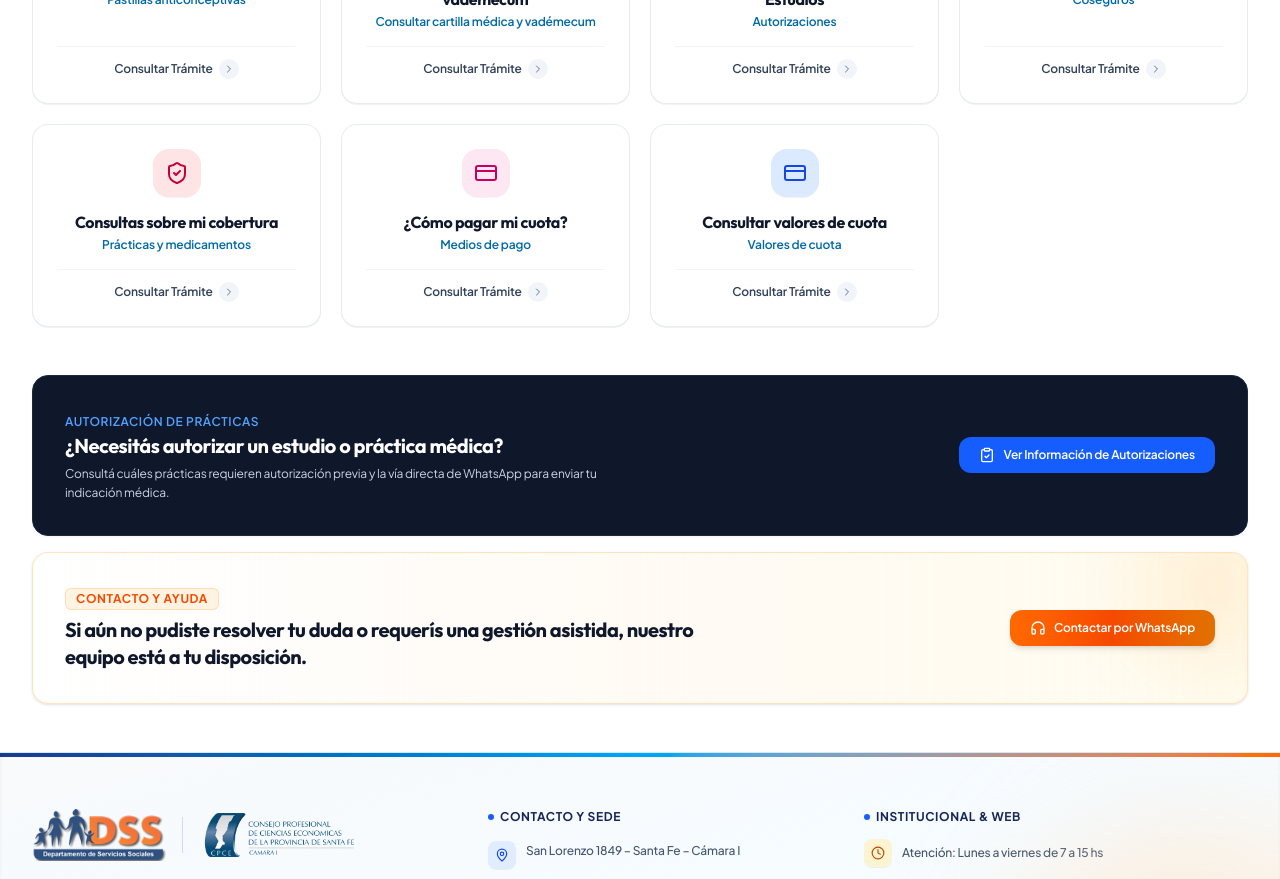
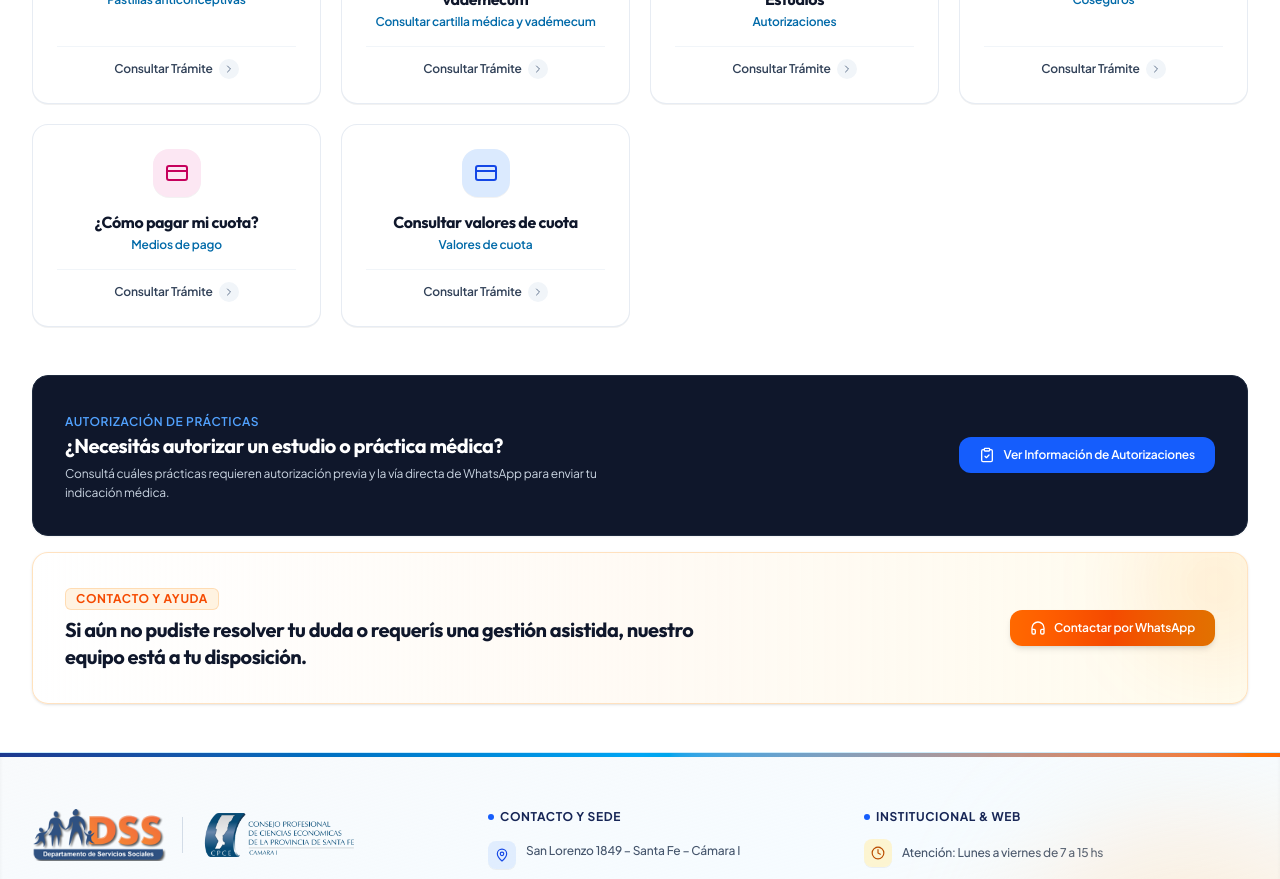
Before and after one commit to KarimServin/guia-interactiva-dss, a Next.js app: page / in a window 1280 px wide. Shown: the part 1440-2319 px from the top of the page. Built offline with nearby package versions, Linux system fonts and the light colour scheme.

Commit message:
Remove Consultas sobre mi cobertura card module from Home action grid

```diff
--- a/src/app/page.tsx
+++ b/src/app/page.tsx
@@ -59,7 +59,7 @@ export default function HomePage() {
   // Card click in Hero Section
   const handleSelectCard = (cardId: string) => {
     if (cardId === 'que-es') {
-      const mod = ACTION_MODULES.find(m => m.id === 'cobertura');
+      const mod = ACTION_MODULES.find(m => m.id === 'afiliacion');
       if (mod) setSelectedModule(mod);
     } else if (cardId === 'soy-afiliado') {
       setShowCredentialModal(true);
--- a/src/data/dssData.ts
+++ b/src/data/dssData.ts
@@ -394,48 +394,6 @@ export const ACTION_MODULES: ActionModule[] = [
     }
   },
   {
-    id: 'cobertura',
-    buttonNumber: 9,
-    title: 'Prácticas y medicamentos',
-    verbTitle: 'Consultas sobre mi cobertura',
-    shortDesc: 'Planes General (70% prácticas / 100% internación) y Básico (60% prácticas / 80% internación), Vademécum 60%.',
-    iconName: 'ShieldCheck',
-    colorClass: {
-      bg: 'bg-white',
-      border: 'border-slate-200',
-      text: 'text-blue-900',
-      hover: 'hover:border-sky-500 hover:shadow-md',
-      iconBg: 'bg-blue-900 text-white'
-    },
-    details: {
-      summary: 'El DSS ofrece esquemas de cobertura diferenciados según tu plan (General o Básico). Para solicitar el cambio entre planes, utilizá el formulario de Solicitud de Cambio de Plan de Cobertura.',
-      highlights: [
-        'Formulario de Cambio de Plan: Solicitud de Cambio de Plan de Cobertura (Cambio de Plan.pdf).',
-        'Plan General: Cobertura del 70% en prácticas médicas y 100% en internación.',
-        'Plan Básico: Cobertura del 60% en prácticas médicas y 80% en internación.',
-        'Medicamentos: Cobertura del 60% en ambos planes para Vademécum.'
-      ],
-      steps: [
-        {
-          step: 1,
-          title: 'Verificar Plan Activo',
-          desc: 'Consultá tu plan de cobertura activo con la administración del DSS.'
-        },
-        {
-          step: 2,
-          title: 'Cambio de Plan',
-          desc: 'Si deseás modificar tu plan, descargá y completá la Solicitud de Cambio de Plan de Cobertura en la sección Formularios.'
-        }
-      ],
-      faqs: [
-        { q: '¿Cómo sé a qué plan estoy adherido?', a: 'Podés consultar tu plan activo poniéndote en contacto con la administración del DSS o revisándolo en tus recibos de aportes.' }
-      ],
-      relatedFormIds: [],
-      quickActionLabel: 'Preguntar al Asistente Virtual',
-      quickActionTarget: 'asistente'
-    }
-  },
-  {
     id: 'pagos',
     buttonNumber: 10,
     title: 'Medios de pago',
--- a/src/types.ts
+++ b/src/types.ts
@@ -8,7 +8,6 @@ export type ModuleCategory =
   | 'cartilla-vademecum'
   | 'autorizaciones'
   | 'coseguros'
-  | 'cobertura'
   | 'pagos'
   | 'contacto'
   | 'cuotas';
```
